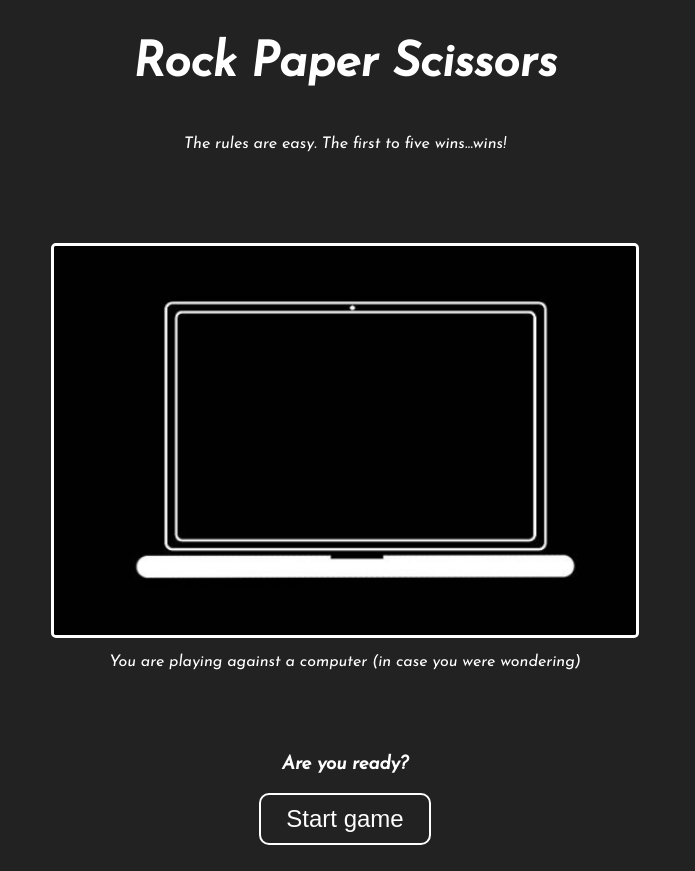
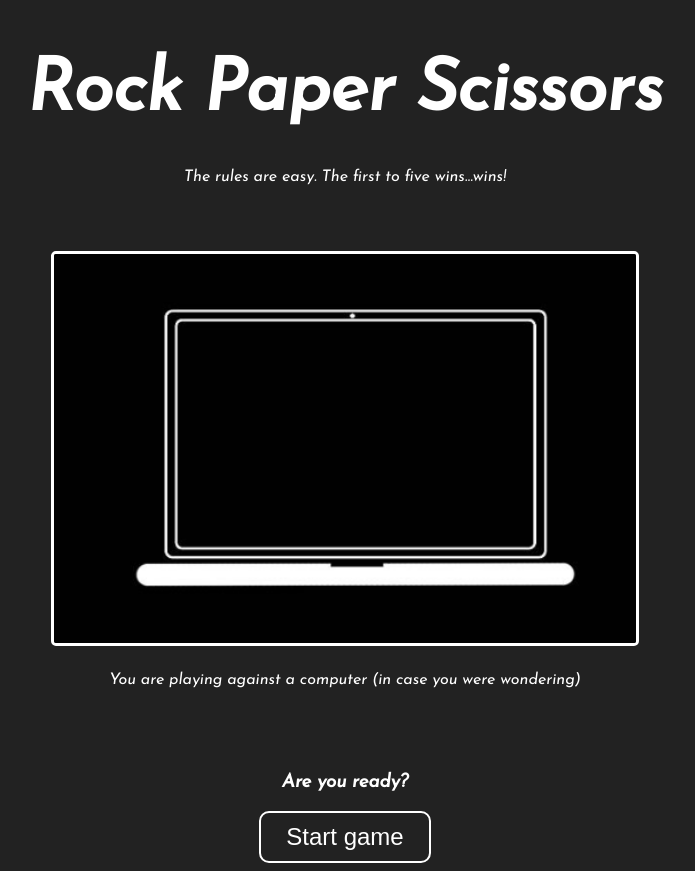
Before and after one commit to hathushrobert/rock_paper_scissors, a plain HTML site: page index.html in a window 1280 px wide. Shown: the whole page, without its empty margins (295-990 px from the left). Drawn offline with Linux system fonts and the light colour scheme.

Commit message:
Added flex wrap
Also changed the title font size and margin

```diff
--- a/styles.css
+++ b/styles.css
@@ -6,6 +6,7 @@
 body {
     display: flex;
     flex-direction: column;
+    flex-wrap: wrap;
     background-color: #222;
     color: white;
     font-family: 'Josefin Sans';
@@ -15,7 +16,8 @@ body {
     display: flex;
     flex-direction: column;
     align-items: center;
-    margin-bottom: 75px;
+    margin-bottom: 50px;
+    gap: 15px;
 }
 
 .player-container {
@@ -30,6 +32,7 @@ body {
     display: flex;
     flex-direction: column;
     align-items: center;
+    gap: 10px;
 }
 
 
@@ -61,6 +64,7 @@ body {
 
     display: flex;
     justify-content: center;
+    flex-wrap: wrap;
     gap: 60px;
     margin-bottom: 100px;
 
@@ -72,6 +76,7 @@ body {
     align-items: center;
     border: 5px solid white;
     border-radius: 15px;
+
 }
 
 .rps-container:hover {
@@ -86,6 +91,7 @@ body {
     width: auto;
     border: 5px solid black;
     border-radius: 15px;
+
 }
 
 
@@ -99,7 +105,8 @@ body {
 
 .title-heading {
 
-    font-size:48px;
+    font-size:72px;
+    margin-bottom: 10px;
 }
 
 .start-game-button {
```
